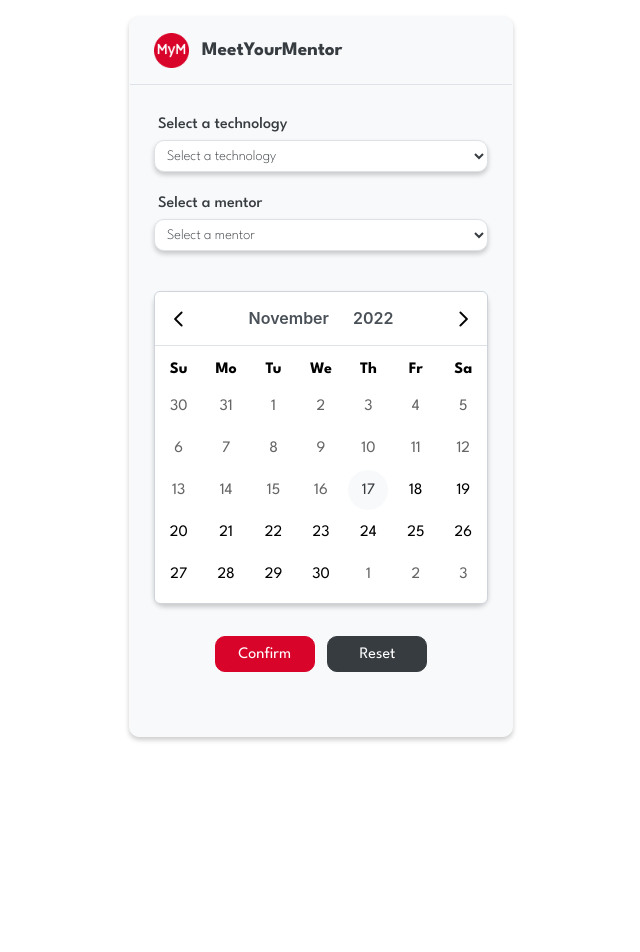
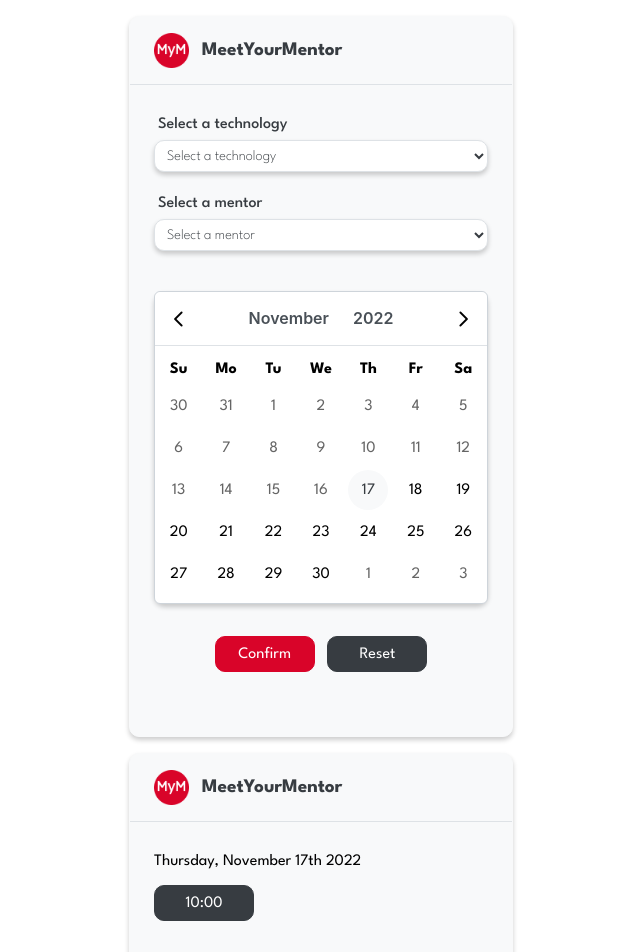
Before and after one commit to SaadiaELF/MeetYourBuddy, a React (Create React App) app: page / in a window 1280 px wide. Shown: the top 952 px of the page, without its empty margins (319-959 px from the left). Before the commit the page ends 800 px from the top, so only its background shows below. Built offline with nearby package versions, Linux system fonts and the light colour scheme.

Commit message:
Added TimeList component

```diff
--- a/src/App.js
+++ b/src/App.js
@@ -2,8 +2,10 @@ import React, { useState } from "react";
 import Card from "./components/Card/Card";
 import Dropdown from "./components/Dropdown/Dropdown";
 import Button from "./components/Button/Button";
+import TimeList from "./components/TimeList/TimeList";
+import moment from "moment";
+import mentorsData from "./data/mentors";
 import { Calendar } from "primereact/calendar";
-import mentorsData from "./data/mentors";
 import "primereact/resources/themes/lara-light-indigo/theme.css";
 import "primereact/resources/primereact.min.css";
 import "primeicons/primeicons.css";
@@ -13,6 +15,7 @@ function App() {
   const technologies = ["HTML", "CSS", "Javascript", "React"];
   const [mentors, setMentors] = useState(mentorsData);
   const [dates, setDates] = useState([new Date()]);
+  const [date, setDate] = useState(moment().format("dddd, MMMM Do YYYY"));
 
   // Handle technologies dropdown select
   function handleTechnologiesChange(e) {
@@ -44,6 +47,10 @@ function App() {
     setDates(dates);
     setMentors(mentors);
   }
+  // Handle Select date
+  function handleSelectDate(e) {
+    setDate(moment(e.value).format("dddd, MMMM Do YYYY"));
+  }
 
   // Handle reset button click
   function handleResetBtnClick() {
@@ -72,6 +79,7 @@ function App() {
           selectionMode="multiple"
           inline
           onChange={setDates}
+          onSelect={handleSelectDate}
           value={dates}
         />
         <div className="btn-container">
@@ -83,6 +91,9 @@ function App() {
           />
         </div>
       </Card>
+      <Card>
+        <TimeList date={date} />
+      </Card>
     </>
   );
 }
```
